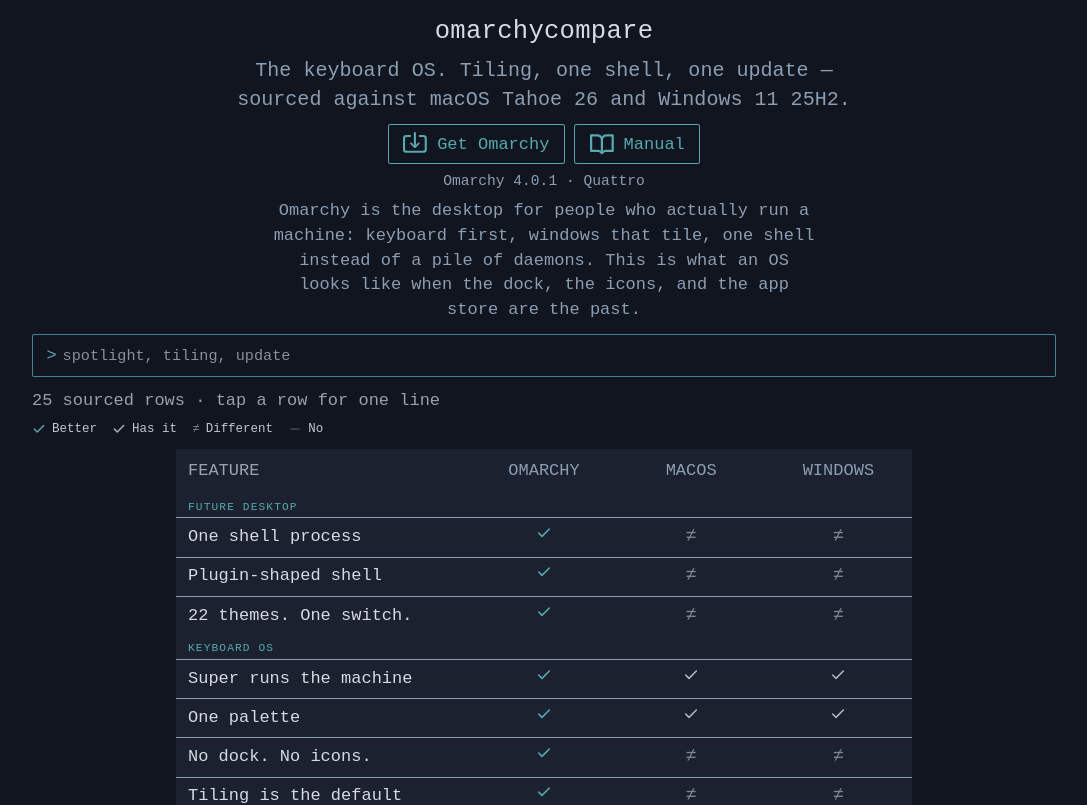
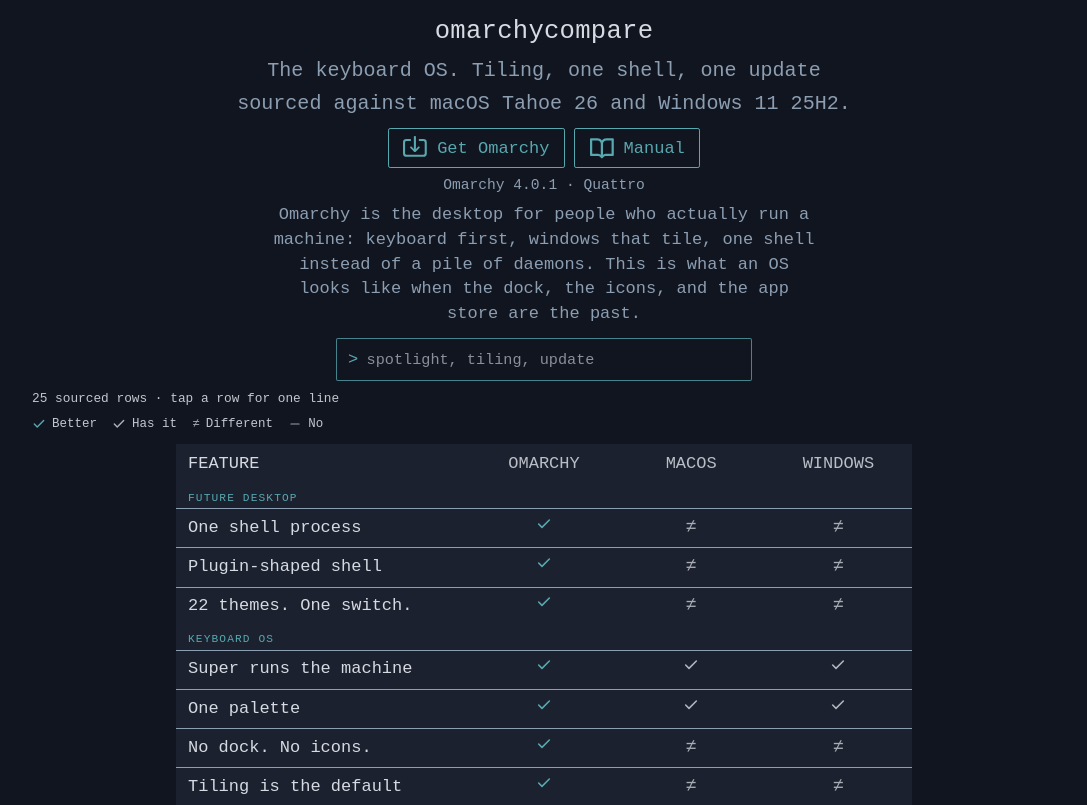
Before and after one commit to zachwilke/omarchycompare, a Next.js app: page / in a window 1280 px wide. Shown: the top 805 px of the page, without its empty margins (96-1183 px from the left). Built offline with nearby package versions, Linux system fonts and the light colour scheme.

Commit message:
Ship the compact sheet markup for cards, search, and the hero line

```diff
--- a/components/compare.tsx
+++ b/components/compare.tsx
@@ -34,7 +34,7 @@
   if (verdict === "different") {
     return (
       <span
-        className="inline-flex items-center justify-center text-[1.1em] leading-none text-terminal-white/55"
+        className="inline-flex items-center justify-center text-[1.1em] leading-none text-terminal-white/75"
         title="Different"
       >
         <span className="sr-only">Different</span>
@@ -46,7 +46,7 @@
   return (
     <span className="inline-flex items-center justify-center" title="No">
       <span className="sr-only">No</span>
-      <Minus className="size-4 text-terminal-white/40" aria-hidden />
+      <Minus className="size-4 text-terminal-white/70" aria-hidden />
     </span>
   );
 }
@@ -74,12 +74,10 @@
   return (
     <section id="compare" className="compare-section">
       <div className="compare-toolbar mx-auto max-w-5xl">
-        <label className="relative block min-w-0">
+        <div className="compare-search">
+          <label className="compare-search-field">
             <span className="sr-only">Filter feature rows</span>
-          <span
-            aria-hidden
-            className="pointer-events-none absolute left-[0.85em] top-1/2 -translate-y-1/2 text-terminal-cyan"
-          >
+            <span aria-hidden className="compare-search-prompt">
               &gt;
             </span>
             <input
@@ -95,14 +93,15 @@
               className="omarchy-search"
             />
           </label>
+        </div>
 
-        <p className="mt-3 text-terminal-white/70" aria-live="polite">
+        <p className="compare-count" aria-live="polite">
           {query.trim()
             ? `${visible.length} ${visible.length === 1 ? "row" : "rows"} match “${query.trim()}”`
             : `${visible.length} sourced rows · tap a row for one line`}
         </p>
 
-        <p className="compare-legend mt-3 text-terminal-white/70">
+        <p className="compare-legend">
           <span className="inline-flex items-center gap-1.5">
             <Check className="size-3.5 stroke-[2.4] text-terminal-cyan" aria-hidden />
             Better
@@ -112,25 +111,32 @@
             Has it
           </span>
           <span className="inline-flex items-center gap-1.5">
-            <span className="text-terminal-white/55">≠</span>
+            <span className="text-terminal-white/75">≠</span>
             Different
           </span>
           <span className="inline-flex items-center gap-1.5">
-            <Minus className="size-3.5 text-terminal-white/40" aria-hidden />
+            <Minus className="size-3.5 text-terminal-white/70" aria-hidden />
             No
           </span>
         </p>
 
         {groups.length === 0 ? (
-          <p className="mt-8 text-center text-terminal-white/60">
+          <p className="mt-8 text-center text-terminal-white/80">
             No rows match. Try tiling, spotlight, or update.
           </p>
         ) : (
           <>
-            <div className="compare-cards mt-5">
+            <div className="compare-cards">
               {groups.map((group) => (
                 <section key={group.category} className="compare-card-group">
+                  <div className="compare-card-head">
                     <h2 className="compare-card-heading">{group.category}</h2>
+                    <div className="compare-card-cols" aria-hidden>
+                      {COLUMNS.map((column) => (
+                        <span key={column.id}>{column.label}</span>
+                      ))}
+                    </div>
+                  </div>
                   {group.rows.map((feature) => (
                     <FeatureCard
                       key={feature.id}
@@ -143,7 +149,7 @@
               ))}
             </div>
 
-            <div className="compare-sheet mt-5">
+            <div className="compare-sheet">
               <table className="compare-table">
                 <colgroup>
                   <col className="compare-col-feature" />
@@ -155,7 +161,7 @@
                   <tr>
                     <th
                       scope="col"
-                      className="compare-sticky-corner bg-storm px-3 py-2.5 text-left font-normal uppercase text-terminal-white/70"
+                      className="compare-sticky-corner bg-storm px-3 py-2 text-left font-normal uppercase text-terminal-white"
                     >
                       Feature
                     </th>
@@ -163,7 +169,7 @@
                       <th
                         key={column.id}
                         scope="col"
-                        className="compare-sticky-head bg-storm px-2 py-2.5 text-center font-normal uppercase text-terminal-blue"
+                        className="compare-sticky-head bg-storm px-2 py-2 text-center font-normal uppercase text-terminal-white/85"
                       >
                         {column.label}
                       </th>
@@ -225,16 +231,18 @@
       onKeyDown={onKeyDown}
       className={cn("compare-card", open && "is-open")}
     >
+      <div className="compare-card__row">
         <h3 className="compare-card__name">{feature.name}</h3>
-      {open && <p className="compare-card__detail">{featureDetail(feature)}</p>}
         <div className="compare-card__cells">
           {COLUMNS.map((column) => (
             <div key={column.id} className="compare-card__cell">
-            <span className="compare-card__label">{column.label}</span>
+              <span className="sr-only">{column.label}</span>
               <Mark verdict={feature.columns[column.id].verdict} />
             </div>
           ))}
         </div>
+      </div>
+      {open && <p className="compare-card__detail">{featureDetail(feature)}</p>}
     </article>
   );
 }
--- a/components/site-header.tsx
+++ b/components/site-header.tsx
@@ -38,8 +38,12 @@
 
       <header className="omarchy-header">
         <h1>
-          The keyboard OS. Tiling, one shell, one update — sourced against macOS
-          Tahoe 26 and Windows 11 25H2.
+          The keyboard OS. Tiling, one shell, one update
+          <span className="omarchy-header__src">
+            sourced against{" "}
+            <span className="omarchy-nowrap">macOS Tahoe 26</span> and{" "}
+            <span className="omarchy-nowrap">Windows 11 25H2</span>.
+          </span>
         </h1>
       </header>
 
```
Lines whose indentation alone changed are shown as unchanged.
